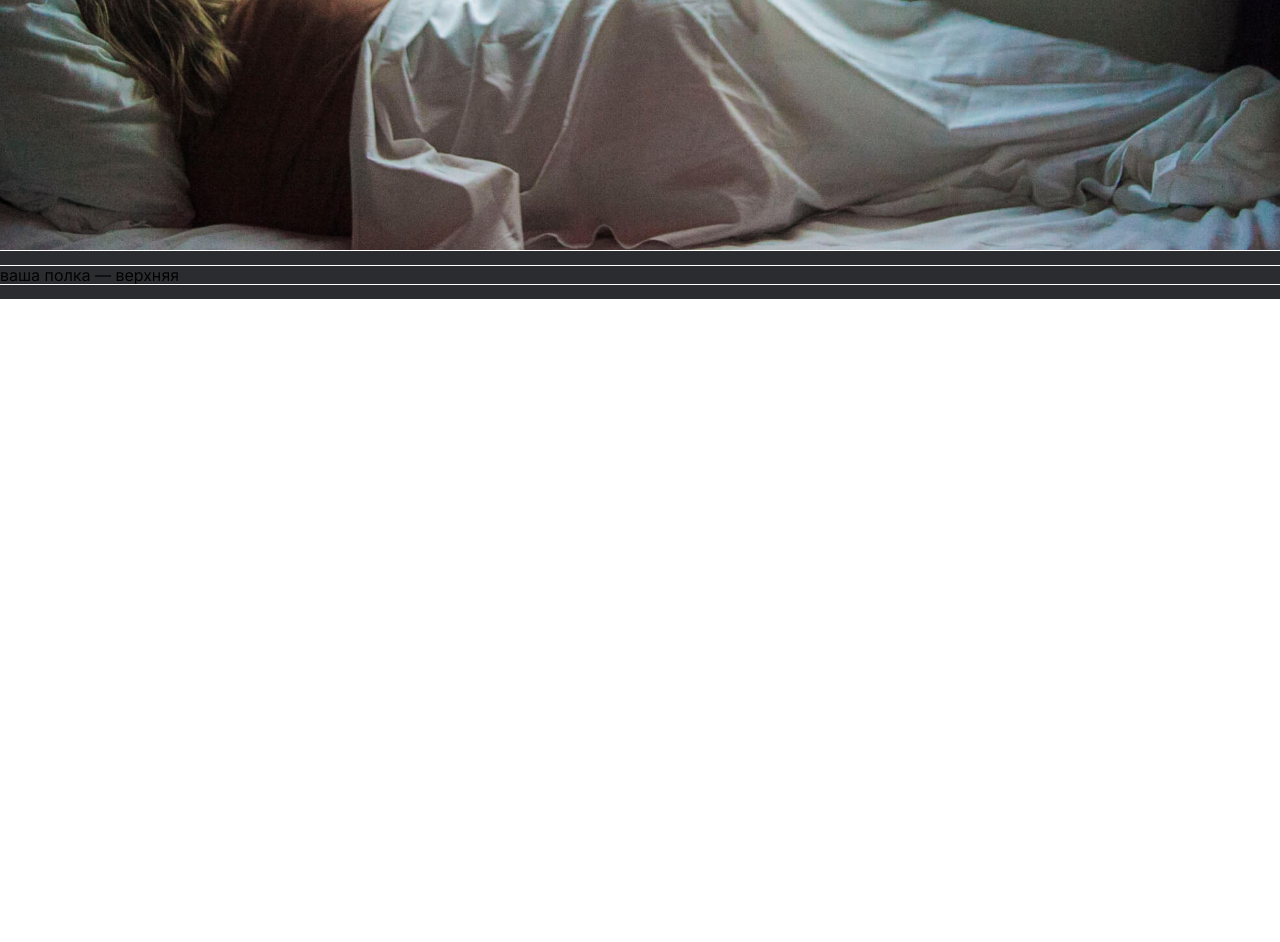
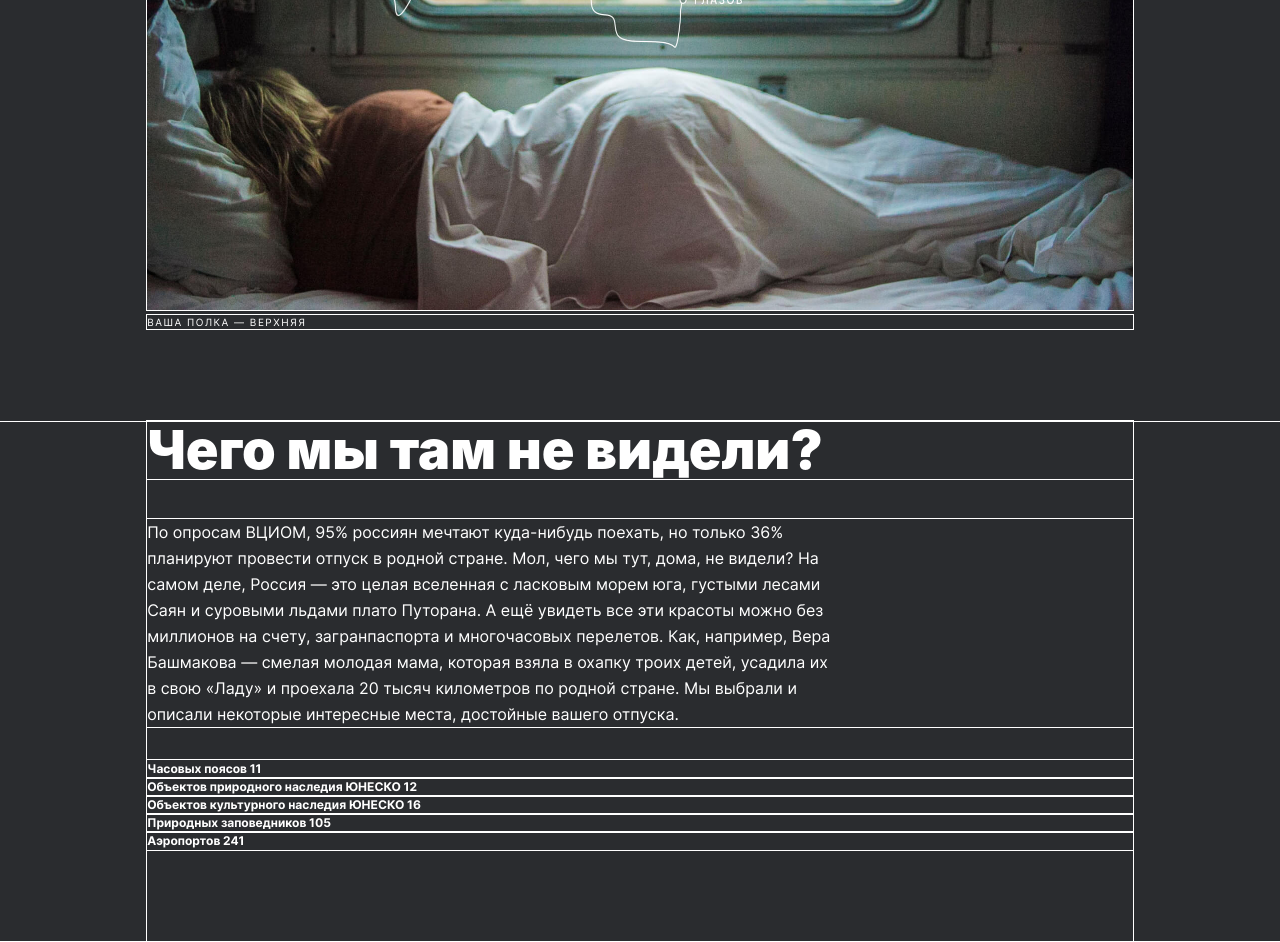
Before and after one commit to tonysta/russian-travel, a plain HTML site: page index.html in a window 1280 px wide. Shown: the part 812-1754 px from the top of the page. Before the commit the page ends 1112 px from the top, so only its background shows below. Drawn offline with Linux system fonts and the light colour scheme; a web font is replaced by a local one.

Commit message:
lead, intro

```diff
--- a/blocks/header/header.css
+++ b/blocks/header/header.css
@@ -1,8 +1,7 @@
 .header {
   margin: 0 4%;
   padding-top: 28px;
-  padding-bottom: 56px;
+  padding-bottom: 50px;
   display: flex;
   justify-content: space-between;
-  align-items: center;
 }
--- /dev/null
+++ b/blocks/intro/__list/intro__list.css
@@ -0,0 +1,10 @@
+.intro__list {
+  list-style: none;
+  padding: 0;
+  font-style: normal;
+  font-weight: bold;
+  font-size: 12px;
+  line-height: 18px;
+  color: #ffffff;
+  margin: 0 0 92px;
+}
--- /dev/null
+++ b/blocks/intro/__text/intro__text.css
@@ -0,0 +1,9 @@
+.intro__text {
+  font-style: normal;
+  font-weight: normal;
+  font-size: 16px;
+  line-height: 26px;
+  color: #ffffff;
+  padding: 0 30% 0 0;
+  margin: 0 0 33px;
+}
--- /dev/null
+++ b/blocks/intro/__title/intro__title.css
@@ -0,0 +1,9 @@
+.intro__title {
+  font-style: normal;
+  font-weight: 900;
+  font-size: 54px;
+  line-height: 58px;
+  color: #ffffff;
+  padding-right: 30%;
+  margin: 0 0 40px;
+}
--- /dev/null
+++ b/blocks/intro/intro.css
@@ -0,0 +1,7 @@
+.intro {
+  display: flex;
+  flex-direction: column;
+  align-items: flex-start;
+  width: 77%;
+  margin: 0 auto;
+}
--- /dev/null
+++ b/blocks/lead/__caption/lead__caption.css
@@ -0,0 +1,12 @@
+.lead__caption {
+  width: calc(100% - 23%);
+  align-self: start;
+  margin: 0 auto 92px;
+  font-style: normal;
+  font-weight: normal;
+  font-size: 10px;
+  line-height: 14px;
+  letter-spacing: 1.5px;
+  text-transform: uppercase;
+  color: #ffffff;
+}
--- /dev/null
+++ b/blocks/lead/__image/lead__image.css
@@ -0,0 +1,5 @@
+.lead__image {
+  max-width: 77%;
+  margin: 0 auto 5px;
+  object-fit: contain;
+}
--- /dev/null
+++ b/blocks/lead/__subtitle/lead__subtitle.css
@@ -0,0 +1,10 @@
+.lead__subtitle {
+  max-width: 50%;
+  margin: 0 auto 64px;
+  font-style: normal;
+  font-weight: normal;
+  font-size: 30px;
+  line-height: 36px;
+  text-align: center;
+  color: #ffffff;
+}
--- /dev/null
+++ b/blocks/lead/__title/lead__title.css
@@ -0,0 +1,10 @@
+.lead__title {
+  max-width: 55%;
+  margin: 0 auto 32px;
+  font-style: normal;
+  font-weight: 900;
+  font-size: 96px;
+  line-height: 100px;
+  text-align: center;
+  color: white;
+}
--- a/index.html
+++ b/index.html
@@ -21,12 +21,24 @@
       </header>
       <div class="main">
         <section class="lead">
-          <h2 class="lead__title">Путешествия по России</h2>
+          <h1 class="lead__title">Путешествия по России</h1>
           <p class="lead__subtitle">Настоящая страна не в выпусках новостей, а здесь.</p>
           <img src="./images/lead-polka.jpg" alt="женщина в поезде, маршрут с контрольными точками через Россию" class="lead__image">
           <p class="lead__caption">ваша полка — верхняя</p>
         </section>
-        <section class="intro"></section>
+        <section class="intro">
+          <article>
+            <h2 class="intro__title">Чего мы там не видели?</h2>
+            <p class="intro__text">По опросам ВЦИОМ, 95% россиян мечтают куда-нибудь поехать, но только 36% планируют провести отпуск в родной стране. Мол, чего мы тут, дома, не видели? На самом деле, Россия — это целая вселенная с ласковым морем юга, густыми лесами Саян и суровыми льдами плато Путорана. А ещё увидеть все эти красоты можно без миллионов на счету, загранпаспорта и многочасовых перелетов. Как, например, Вера Башмакова — смелая молодая мама, которая взяла в охапку троих детей, усадила их в свою «Ладу» и проехала 20 тысяч километров по родной стране. Мы выбрали и описали некоторые интересные места, достойные вашего отпуска.</p>
+            <ul class="intro__list">
+              <li>Часовых поясов 11</li>
+              <li>Объектов природного наследия ЮНЕСКО 12</li>
+              <li>Объектов культурного наследия ЮНЕСКО 16</li>
+              <li>Природных заповедников 105</li>
+              <li>Аэропортов 241</li>
+            </ul>
+          </article>
+        </section>
         <section class="photo-grid"></section>
         <section class="places"></section>
         <section class="cover"></section>
--- a/pages/index.css
+++ b/pages/index.css
@@ -1,10 +1,22 @@
 @import url(../vendor/normalize.css);
 @import url(../vendor/fonts/inter.css);
+
 @import url(../blocks/page/page.css);
+
 @import url(../blocks/header/header.css);
 @import url(../blocks/header/__lang__links/header__lang-links.css);
 @import url(../blocks/header/__lang-link/header__lang-link.css);
+
 @import url(../blocks/lead/lead.css);
+@import url(../blocks/lead/__title/lead__title.css);
+@import url(../blocks/lead/__subtitle/lead__subtitle.css);
+@import url(../blocks/lead/__image/lead__image.css);
+@import url(../blocks/lead/__caption/lead__caption.css);
+
+@import url(../blocks/intro/intro.css);
+@import url(../blocks/intro/__title/intro__title.css);
+@import url(../blocks/intro/__text/intro__text.css);
+@import url(../blocks/intro/__list/intro__list.css);
 
 * {
   outline: 1px solid white;
```
